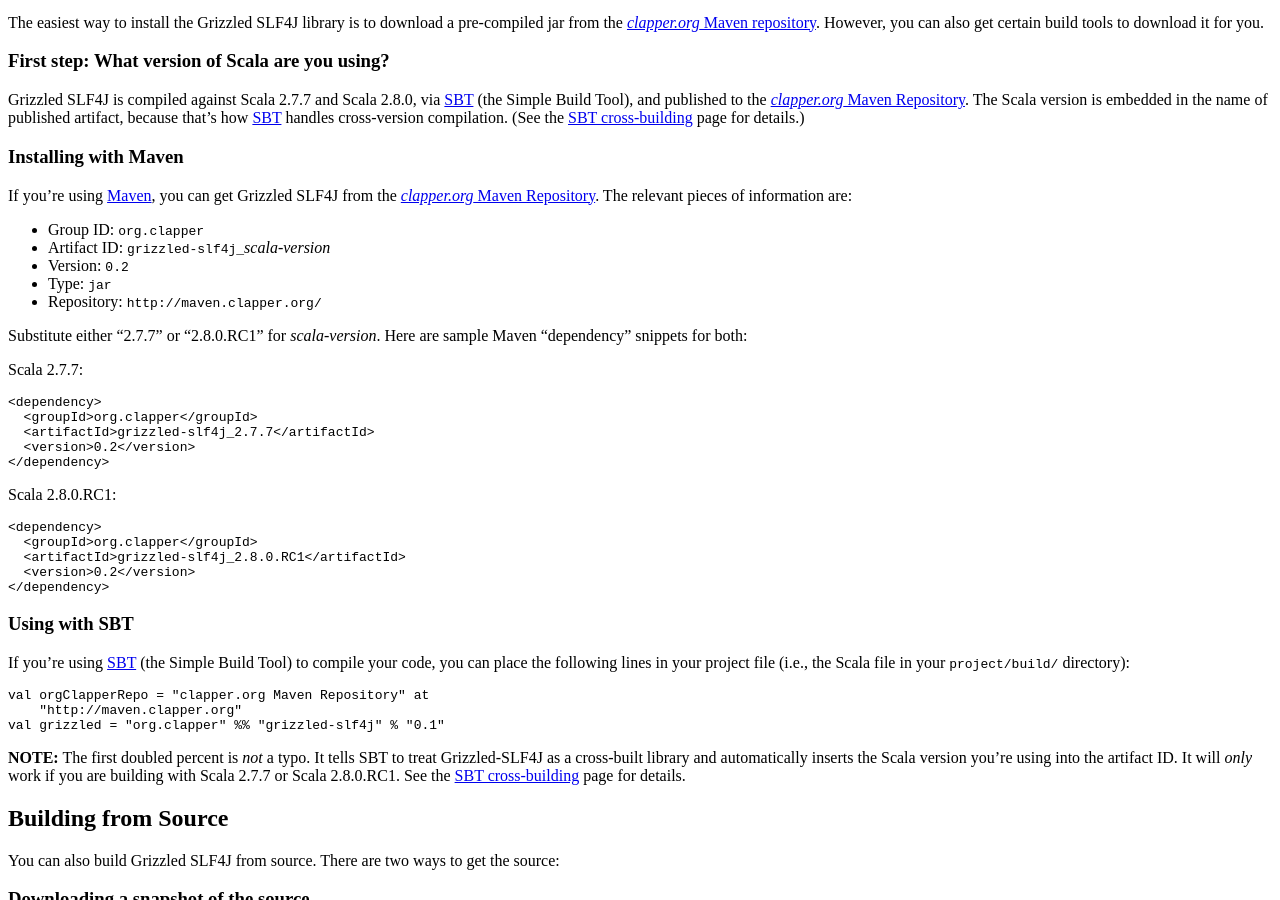
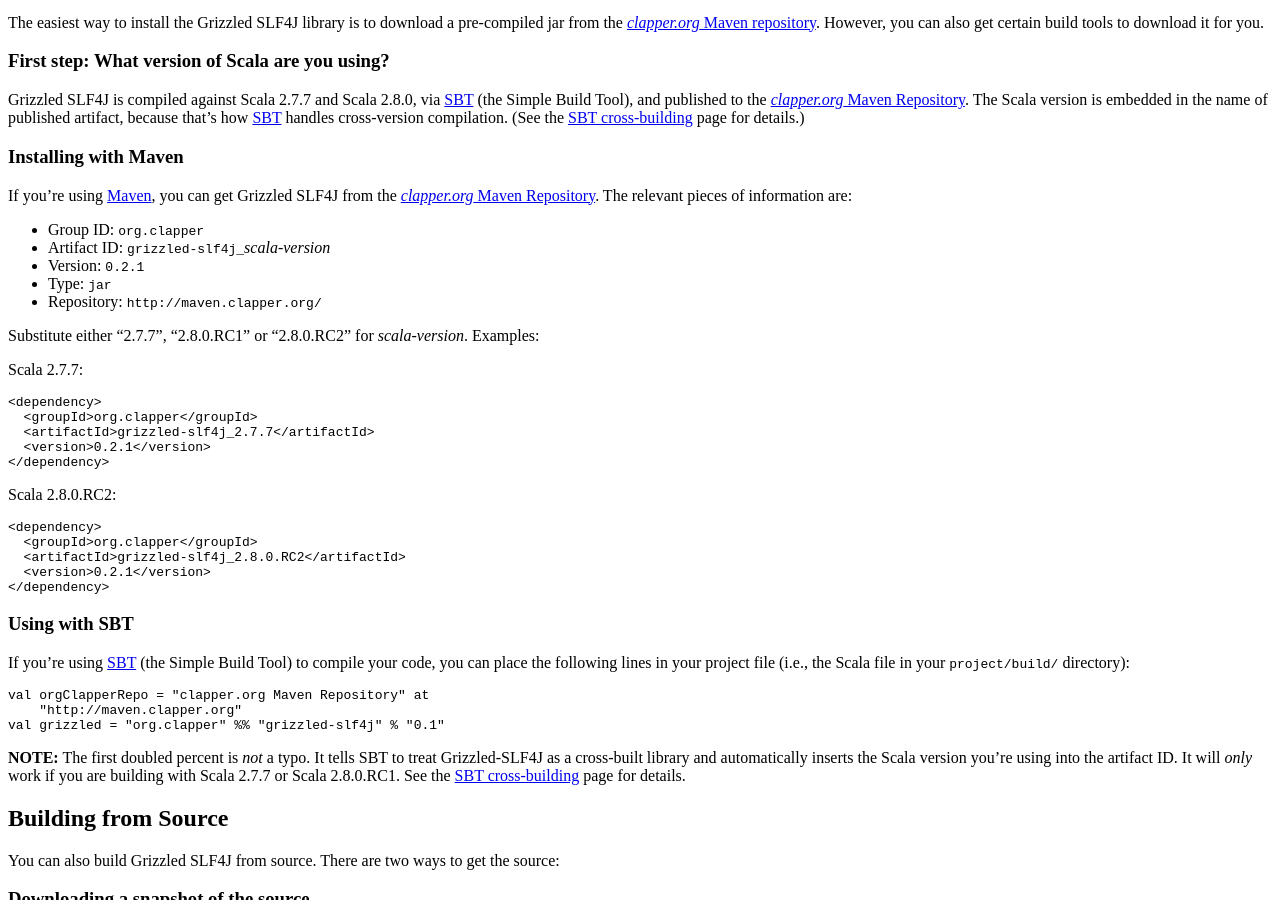
Before and after one commit to bmc/grizzled-slf4j, a Jekyll site: the page built from index.md, in a window 1280 px wide and 900 px high, scrolled down 287 px. Built offline with Jekyll 4.4.1, drawn with Linux system fonts in a browser that asks for light colours.

Commit message:
Updated for 0.2.1

```diff
--- a/index.md
+++ b/index.md
@@ -30,27 +30,27 @@
 
 * Group ID: `org.clapper`
 * Artifact ID: `grizzled-slf4j_`*scala-version*
-* Version: `0.2`
+* Version: `0.2.1`
 * Type: `jar`
 * Repository: `http://maven.clapper.org/`
 
-Substitute either "2.7.7" or "2.8.0.RC1" for *scala-version*. Here are
-sample Maven "dependency" snippets for both:
+Substitute either "2.7.7", "2.8.0.RC1" or "2.8.0.RC2" for *scala-version*.
+Examples:
 
 Scala 2.7.7:
 
     <dependency>
       <groupId>org.clapper</groupId>
       <artifactId>grizzled-slf4j_2.7.7</artifactId>
-      <version>0.2</version>
+      <version>0.2.1</version>
     </dependency>
 
-Scala 2.8.0.RC1:
+Scala 2.8.0.RC2:
 
     <dependency>
       <groupId>org.clapper</groupId>
-      <artifactId>grizzled-slf4j_2.8.0.RC1</artifactId>
-      <version>0.2</version>
+      <artifactId>grizzled-slf4j_2.8.0.RC2</artifactId>
+      <version>0.2.1</version>
     </dependency>
 
 ### Using with SBT
```
